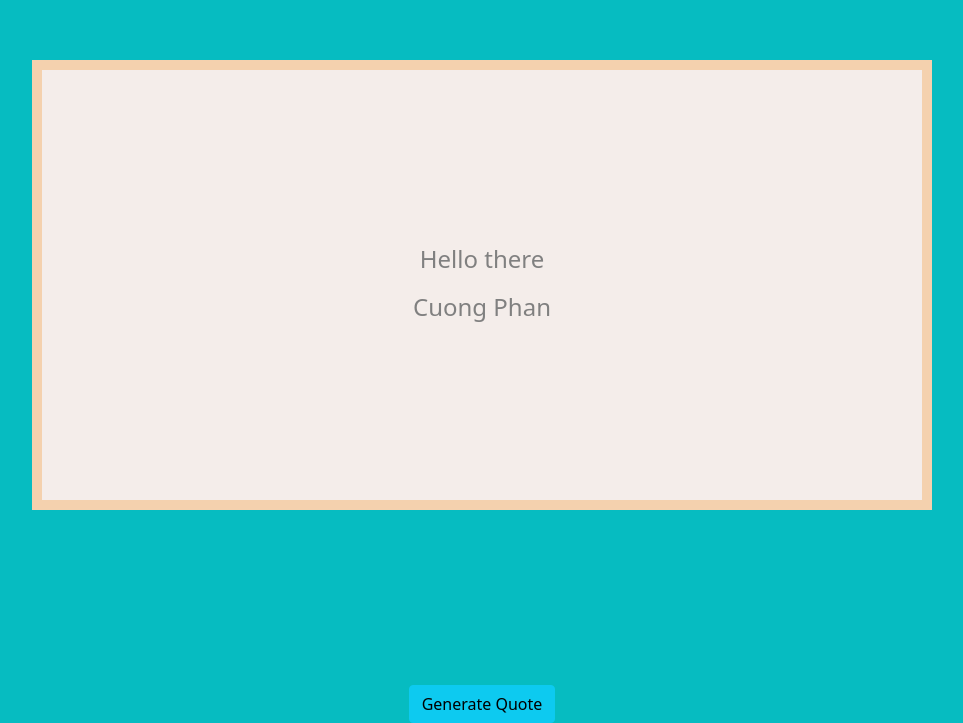
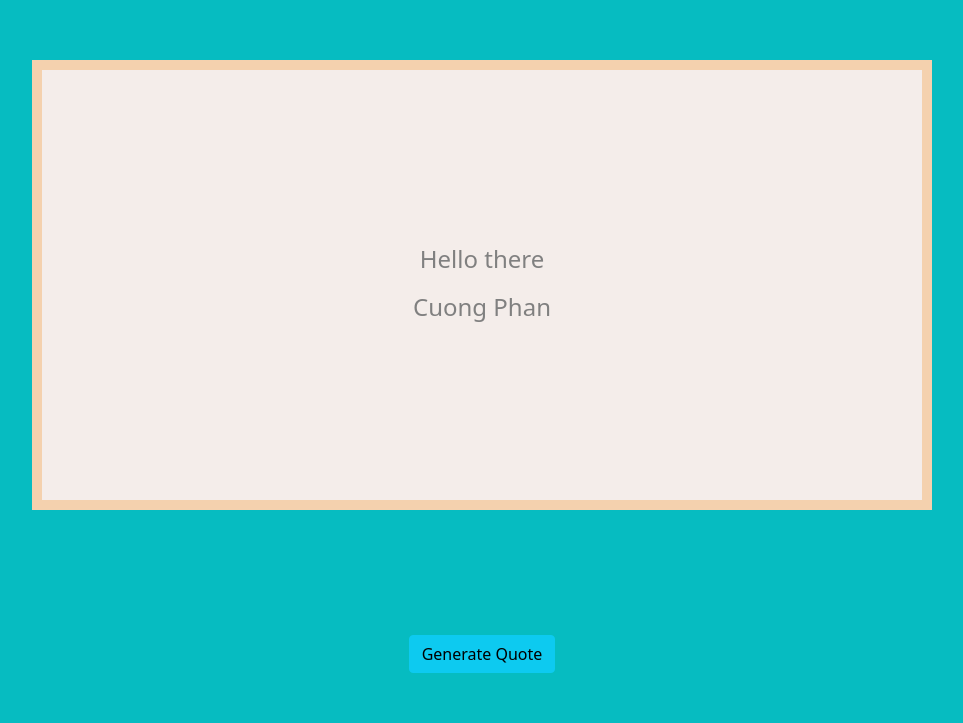
Before and after one commit to CuongPhan90/-RandomQuoteGenerator, a plain HTML site: page index.html in a window 1280 px wide. Shown: the part 115-838 px from the top of the page, without its empty margins (158-1121 px from the left). Drawn offline with nearby package versions, Linux system fonts and the light colour scheme.

Commit message:
Add files via upload

```diff
--- a/index.html
+++ b/index.html
@@ -16,7 +16,7 @@
         </div>
     </div>
     <div style="text-align: center;">
-        <button onclick="generate()" type="button" class="btn btn-info">Generate Quote</button>
+        <button style="margin-bottom: 50px;margin-top: -50px;" onclick="generate()" type="button" class="btn btn-info">Generate Quote</button>
     </div>
 
     <script src="script.js"></script>
```
